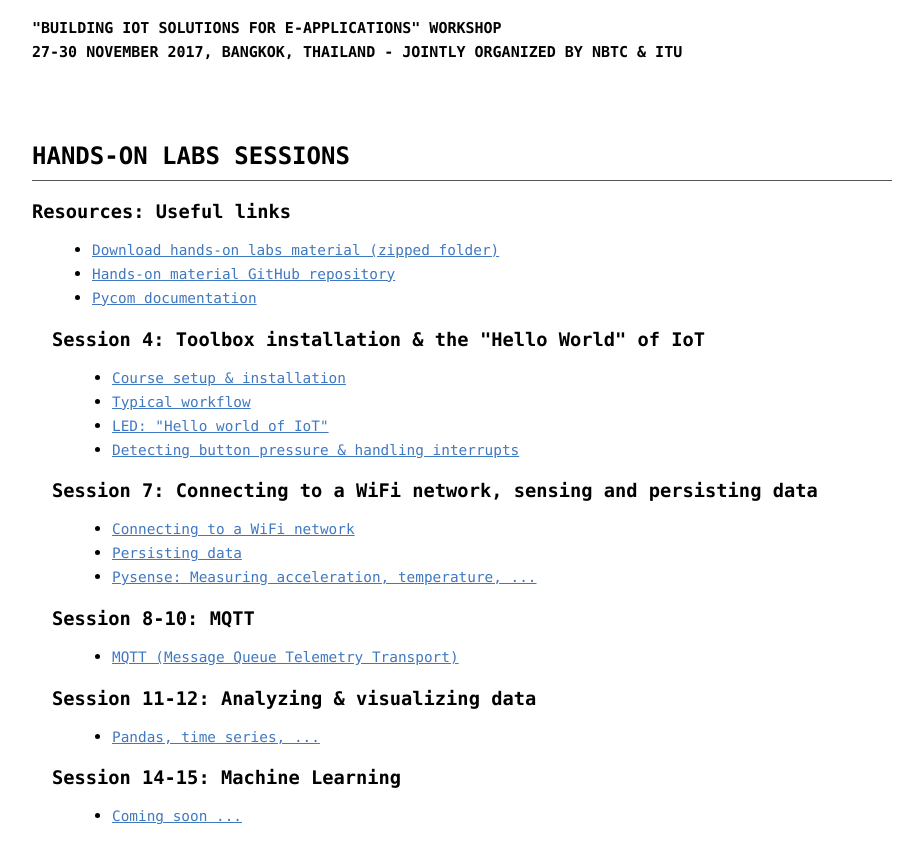
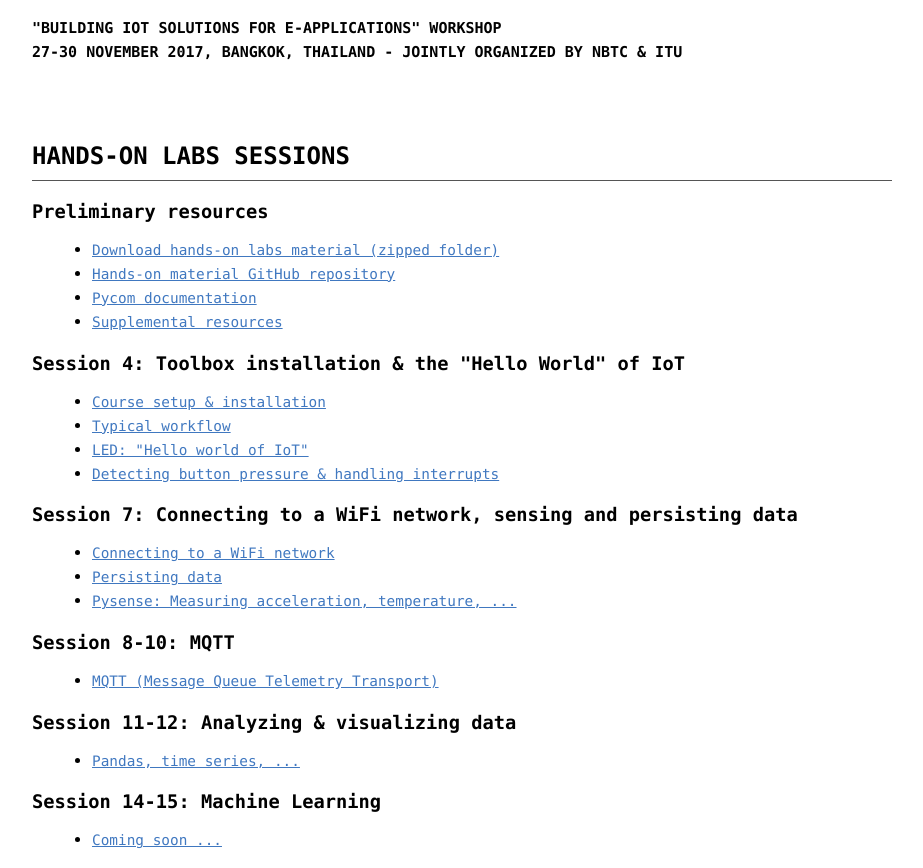
Before and after one commit to franckalbinet/iot-nbtc-itu, a plain HTML site: page index.html in a window 1280 px wide. Shown: the whole page, without its empty margins (178-1101 px from the left). Before the commit the page ends 844 px from the top, so only its background shows below. Drawn offline with Linux system fonts and the light colour scheme.

Commit message:
Update index.html

```diff
--- a/index.html
+++ b/index.html
@@ -45,7 +45,7 @@
 
 <h2>HANDS-ON LABS SESSIONS</h2>
 
-<h3>Resources: Useful links</h3>
+<h3>Preliminary resources</h3>
 <div class="course-content">
   <ul>
     <li>
@@ -57,7 +57,12 @@
     <li>
       <a href="https://docs.pycom.io/">Pycom documentation</a>
     </li>
+    <li>
+      <a href="https://github.com/franckalbinet/iot-nbtc-itu/blob/gh-pages/labs/resources.md">Supplemental resources</a>
+    </li>
+
   </ul>
+ </div>
 
 <h3>Session 4: Toolbox installation & the "Hello World" of IoT</h3>
 <div class="course-content">
```
